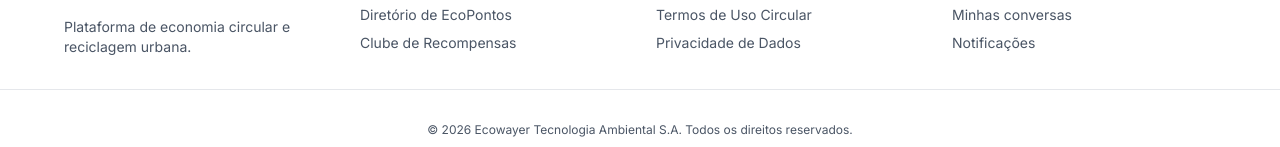
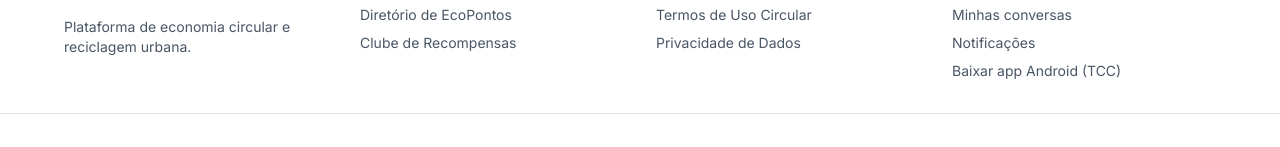
Before and after one commit to Jean090504/EcoWayer_Front-end, a React (Vite) app in the folder Front_Usuario/: page / in a window 1280 px wide. Shown: the part 925-1072 px from the top of the page. Built offline with nearby package versions, Linux system fonts and the light colour scheme; no server answers.

Commit message:
Adiciona download do app Android no site TCC

```diff
--- a/Front_Usuario/src/components/layout/footer.jsx
+++ b/Front_Usuario/src/components/layout/footer.jsx
@@ -1,4 +1,5 @@
 export default function Footer({ onNavegar }) {
+    const androidApkUrl = import.meta.env.VITE_ANDROID_APK_URL
     return <footer className="w-full bg-white text-gray-600">
         <div className="mx-auto grid w-full max-w-[1680px] gap-8 px-[clamp(16px,5vw,78px)] pb-8 pt-14 text-sm md:grid-cols-4">
             <div><h2 className="mb-4 text-xl font-bold text-green-700">Ecowayer</h2>
@@ -17,6 +18,7 @@ export default function Footer({ onNavegar }) {
                 <h3 className="mb-1 font-semibold text-gray-800">Conta e suporte</h3>
                 <button type="button" onClick={() => onNavegar?.('chat')} className="hover:text-green-700">Minhas conversas</button>
                 <button type="button" onClick={() => onNavegar?.('notificacoes')} className="hover:text-green-700">Notificações</button>
+                {androidApkUrl && <a href={androidApkUrl} download="ecowayer-tcc.apk" className="hover:text-green-700">Baixar app Android (TCC)</a>}
             </nav>
         </div>
         <div className="mx-auto max-w-[1680px] border-t border-gray-200 px-[clamp(16px,5vw,78px)] py-8 text-center text-xs">
```
Also changed, not shown: 1 other file (tests, documents, lock files or other folders).
